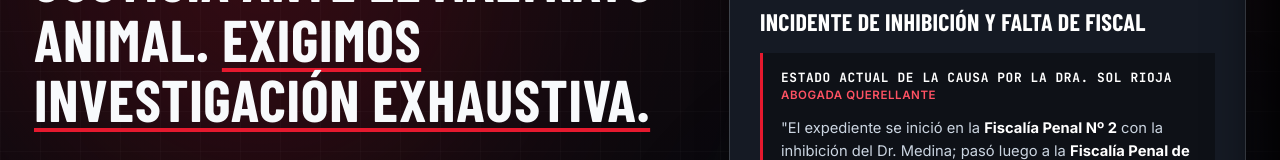
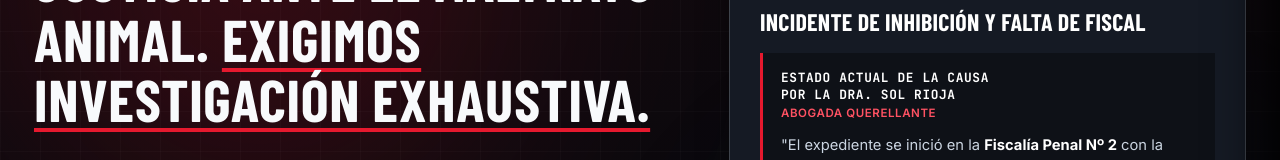
Before and after one commit to luz-baron/contra-maltrato-animal, a website: page public/index.html in a window 1280 px wide. Shown: the part 249-409 px from the top of the page. Drawn offline with nearby package versions, Linux system fonts and the light colour scheme; no server answers; a web font is replaced by a local one.

Commit message:
Add line-break class to statement-author styles

```diff
--- a/public/styles.css
+++ b/public/styles.css
@@ -543,7 +543,7 @@ a {
   margin-bottom: 22px;
 }
 
-.statement-author strong {
+.statement-author .line-break {
   display: block;
   font-family: var(--font-mono);
   font-size: 0.8rem;
```
